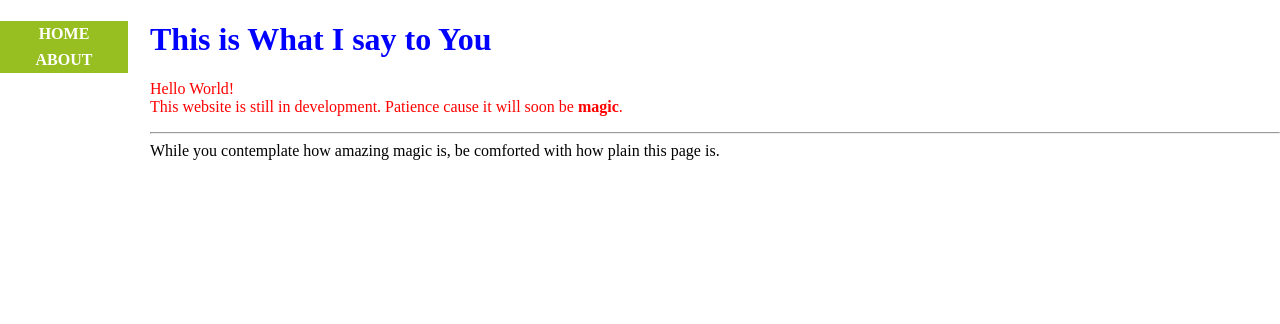
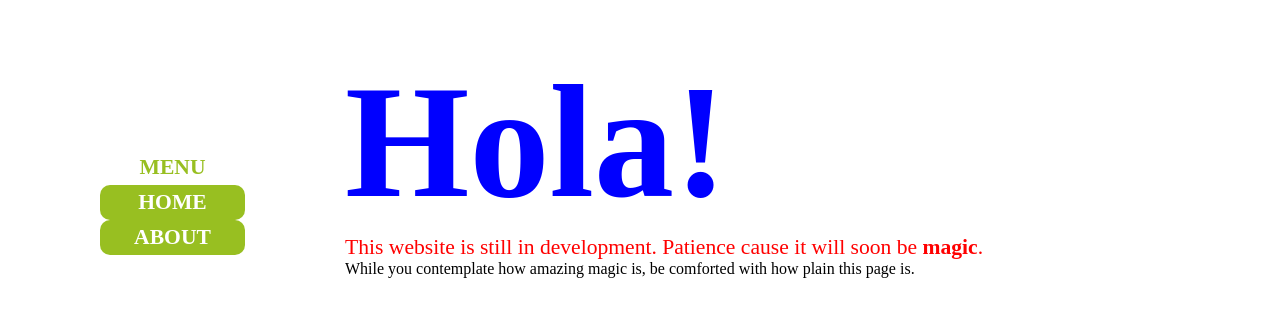
Before and after one commit to iamanogre/iamanogre.github.io, a plain HTML site: page index.html in a window 1280 px wide. Drawn offline with Linux system fonts and the light colour scheme.

Commit message:
Got a cool menu working

```diff
--- a/index.css
+++ b/index.css
@@ -1,50 +1,65 @@
-html, body {
+* {
 	border: 0;
 	margin: 0;
 	padding: 0;
 }
 
+html, body {
+	height: 100%;
+	min-height: 100%
+}
+
 h1 {
 	color: blue;
+	font-size: 1000%;
 }
 
 p {
 	color: red;
+	font-size: 135%;
 }
 
 #menubar {
-	border: 0;
-	margin: 0;
-	padding: 0;
+	background: #FFFFFF;
 	float: left;
-	width: 150px;
-	height: 300px;
+	height: auto;
+	min-height: 100%;
 	/* position: relative; */
-	/* height: 100%; */
-	/* bottom: 0; */
+	/* position: fixed; */ /* can I have both like this */
+	margin: 100px;
 
 }
 
 #main {
 	/*position: fixed; */
-	border: 0;
-	margin: 0;
-	padding: 0;
-	float: center;
+
+	/* clear: both; */
 	height: 100%;
+	width: 1000px;
+	/* position: relative; */
+	margin: 50px;
 }
 
 ul {
 	list-style-type: none;
-	border: 0;
-	margin: 0;
-	padding: 0;
+	position: relative;
 }
 
 li {
-	border: 0;
-	margin: 0;
-	padding: 0;
+
+}
+
+#Stray {
+	display: block;
+    font-weight: bold;
+    color: #98bf21;
+    background-color: #FFFFFF;
+    width: 135px;
+    text-align: center;
+    padding: 5px;
+    text-decoration: none;
+    text-transform: uppercase;
+    font-size: 135%;
 }
 
 a:link, a:visited {
@@ -52,11 +67,13 @@ a:link, a:visited {
     font-weight: bold;
     color: #FFFFFF;
     background-color: #98bf21;
-    width: 120px;
+    width: 135px;
     text-align: center;
-    padding: 4px;
+    padding: 5px;
     text-decoration: none;
     text-transform: uppercase;
+	border-radius: 10px;
+    font-size: 135%;
 }
 
 a:hover, a:active {
--- a/index.html
+++ b/index.html
@@ -11,15 +11,16 @@
 
 <div id="menubar">
 	<ul>
+		<li id='Stray'>Menu</li>
 		<li><a href="index.html">Home</a></li>
 		<li><a href="about.html">About</a></li>
 	</ul>
 </div>
 
 <div id="main">
-	<h1>This is What I say to You</h1>
+	<h1>Hola!</h1>
 
-	<p title="Hidden Message says Hola!">Hello World!<br>This website is still in development. Patience cause it will soon be <strong>magic</strong>. <hr> While you contemplate how amazing magic is, be comforted with how plain this page is.</p>
+	<p title="Hidden Message says Hola!">This website is still in development. Patience cause it will soon be <strong>magic</strong>. <hr> While you contemplate how amazing magic is, be comforted with how plain this page is.</p>
 
 </div>
 
```
